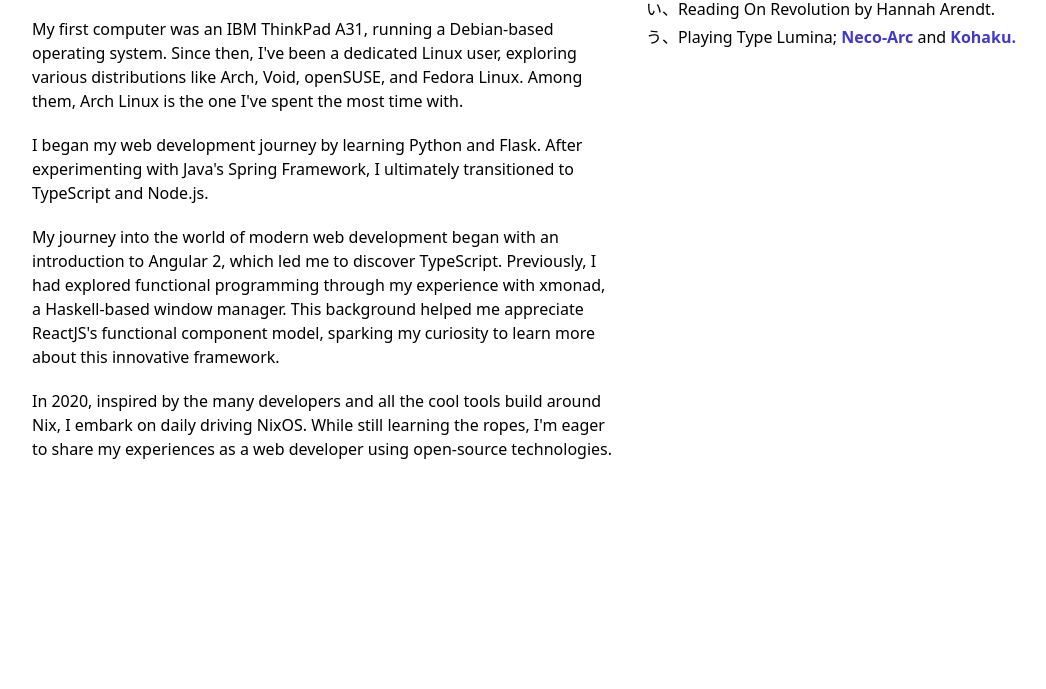
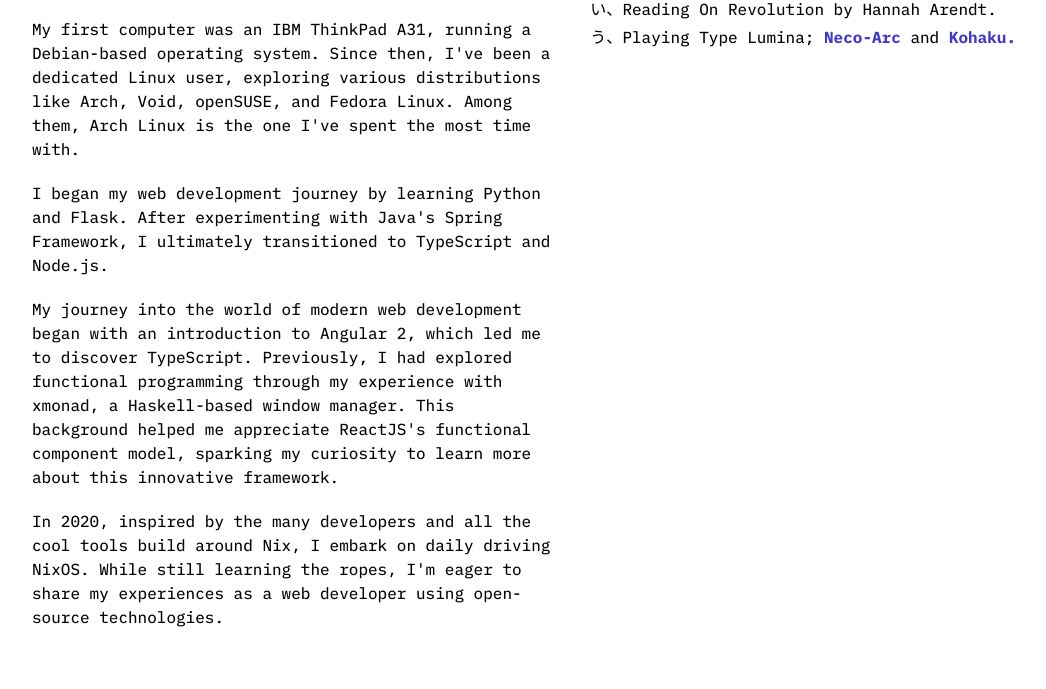
Before and after one commit to u1F713/u1F713.github.io, an Astro site: page / in a window 1280 px wide. Shown: the part 111-800 px from the top of the page, without its empty margins (116-1162 px from the left). Built offline with nearby package versions, Linux system fonts and the light colour scheme; Astro itself is replaced by a stand-in of ours.

Commit message:
feat(font): use `IBM Plex Mono`

```diff
--- a/src/pages/index.astro
+++ b/src/pages/index.astro
@@ -5,6 +5,82 @@
     <meta name="generator" content={Astro.generator} />
     <link rel="icon" type="image/svg+xml" href="/favicon.svg" />
     <title>u1F713</title>
+
+    <!-- Fonts preload -->
+    <link
+      rel="preload"
+      href="/fonts/IBMPlexMono-Text.woff2"
+      as="font"
+      type="font/woff2"
+      crossorigin
+    />
+    <link
+      rel="preload"
+      href="/fonts/IBMPlexMono-TextItalic.woff2"
+      as="font"
+      type="font/woff2"
+      crossorigin
+    />
+    <link
+      rel="preload"
+      href="/fonts/IBMPlexMono-Bold.woff2"
+      as="font"
+      type="font/woff2"
+      crossorigin
+    />
+    <link
+      rel="preload"
+      href="/fonts/IBMPlexMono-BoldItalic.woff2"
+      as="font"
+      type="font/woff2"
+      crossorigin
+    />
+
+    <style is:global>
+      @font-face {
+        font-family: 'IBM Plex Mono';
+        font-style: normal;
+        font-weight: 400;
+        font-display: swap;
+        src:
+          local('IBM Plex Mono Text'),
+          local('IBMPlexMono-Text'),
+          url('/fonts/IBMPlexMono-Text.woff2') format('woff2');
+      }
+
+      @font-face {
+        font-family: 'IBM Plex Mono';
+        font-style: italic;
+        font-weight: 400;
+        font-display: swap;
+        src:
+          local('IBM Plex Mono Text Italic'),
+          local('IBMPlexMono-TextItalic'),
+          url('/fonts/IBMPlexMono-TextItalic.woff2') format('woff2');
+      }
+
+      @font-face {
+        font-family: 'IBM Plex Mono';
+        font-style: normal;
+        font-weight: 700;
+        font-display: swap;
+        src:
+          local('IBM Plex Mono Bold'),
+          local('IBMPlexMono-Bold'),
+          url('/fonts/IBMPlexMono-Bold.woff2') format('woff2');
+      }
+
+      @font-face {
+        font-family: 'IBM Plex Mono';
+        font-style: italic;
+        font-weight: 700;
+        font-display: swap;
+        src:
+          local('IBM Plex Mono Bold Italic'),
+          local('IBMPlexMono-BoldItalic'),
+          url('/fonts/IBMPlexMono-BoldItalic.woff2') format('woff2');
+      }
+    </style>
   </head>
   <body>
     <main
--- a/tailwind.config.ts
+++ b/tailwind.config.ts
@@ -1,7 +1,14 @@
 import type { Config } from 'tailwindcss'
+import defaultTheme from 'tailwindcss/defaultTheme'
 
 export default {
   content: ['./src/**/*.{astro,md,mdx,ts,tsx}'],
-  theme: { extend: {} },
+  theme: {
+    extend: {
+      fontFamily: {
+        sans: ['"IBM Plex Mono"', ...defaultTheme.fontFamily.sans]
+      }
+    }
+  },
   plugins: []
 } as Config
```
Also changed, not shown: public/fonts/IBMPlexMono-Bold.woff2 (added), public/fonts/IBMPlexMono-BoldItalic.woff2 (added), public/fonts/IBMPlexMono-Text.woff2 (added), public/fonts/IBMPlexMono-TextItalic.woff2 (added).
